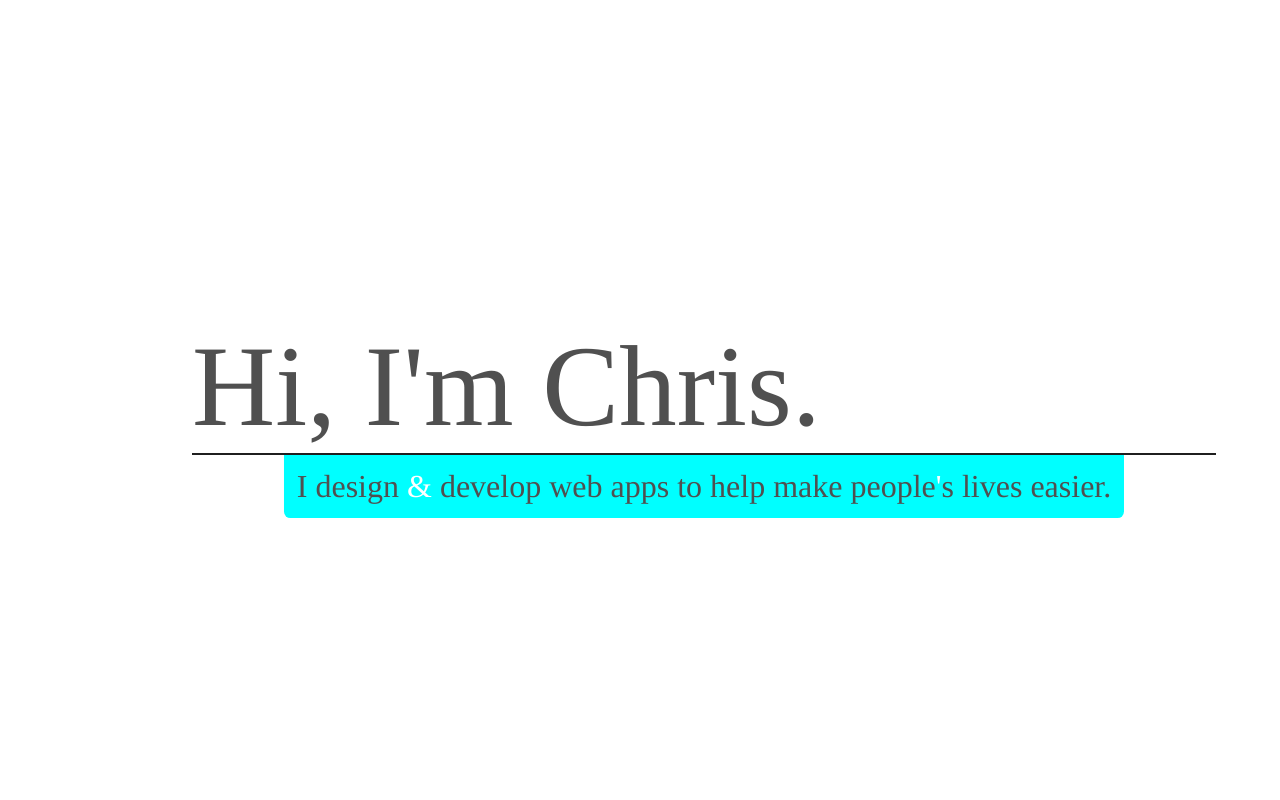
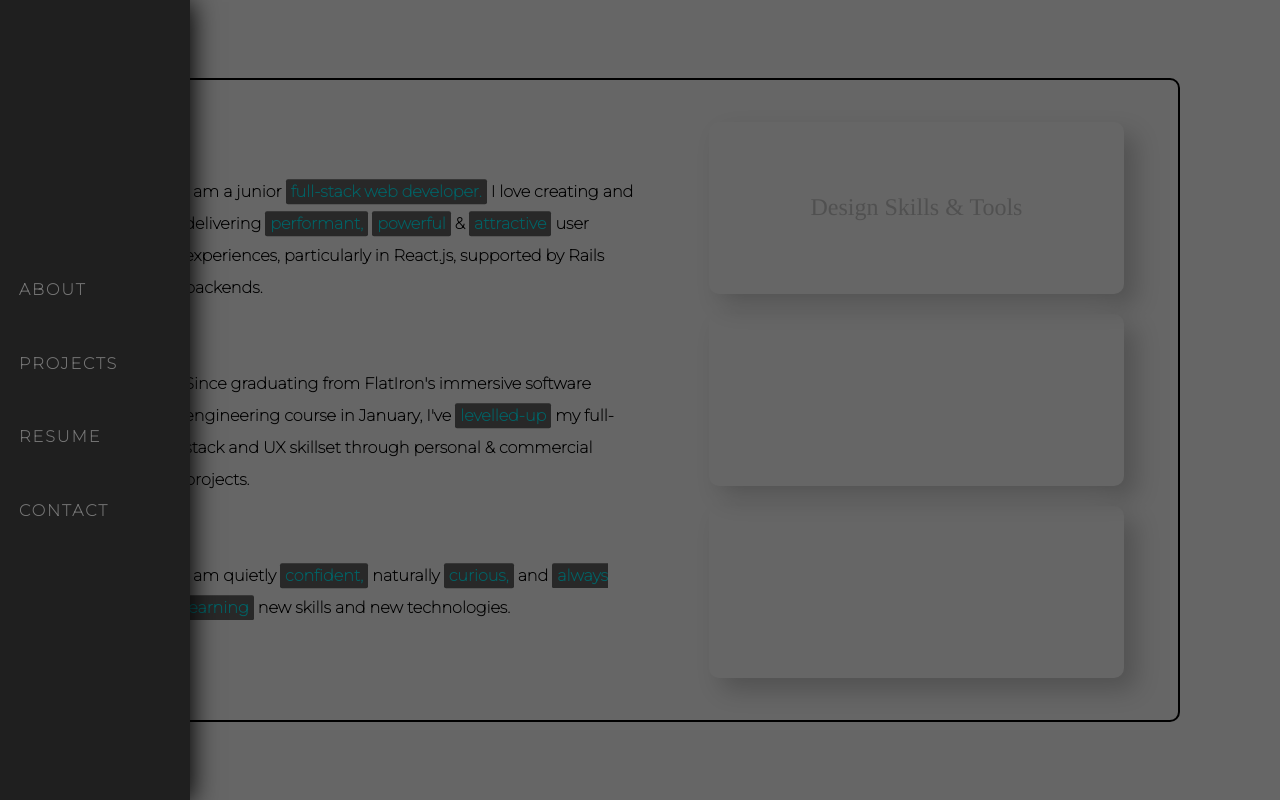
Before and after one commit to ck2e14/portfoliov4, a React (Create React App) app: page /about in a window 1280 px wide. Built offline with nearby package versions, Linux system fonts and the light colour scheme.

Commit message:
about page skeleton'd, need to finish skillcards

```diff
--- a/package.json
+++ b/package.json
@@ -8,6 +8,7 @@
     "@testing-library/user-event": "^7.2.1",
     "react": "^16.13.1",
     "react-dom": "^16.13.1",
+    "react-router-dom": "^5.2.0",
     "react-scripts": "3.4.3"
   },
   "scripts": {
--- a/src/App.css
+++ b/src/App.css
@@ -2,6 +2,61 @@
   position: relative;
   width: 100vw;
   height: 100vh;
-  overflow: hidden !important;
-  font-family: 'Tinos', serif;
+  overflow-x: hidden !important;
+  /* font-family: 'Tinos', serif;   */
+  font-family: 'Montserrat', sans-serif;
 }
+
+.shader {
+  position: fixed;
+  height: 100vh;
+  width: 100vw;
+  background-color: rgba(0, 0, 0, 0.6);
+  transition: all .25s;
+  z-index: 98;
+  animation: fade-in .25s ease-in-out;
+}
+
+@-webkit-keyframes text-focus-in {
+  0% {
+      -webkit-filter: blur(12px);
+              filter: blur(12px);
+      opacity: 0;
+  }
+  100% {
+      -webkit-filter: blur(0px);
+              filter: blur(0px);
+      opacity: 1;
+  }
+}
+
+@keyframes text-focus-in {
+  0% {
+      -webkit-filter: blur(12px);
+              filter: blur(12px);
+      opacity: 0;
+  }
+  100% {
+      -webkit-filter: blur(0px);
+              filter: blur(0px);
+      opacity: 1;
+  }
+}
+
+@-webkit-keyframes fade-in {
+  0% {
+    opacity: 0;
+  }
+  100% {
+    opacity: 1;
+  }
+}
+
+@keyframes fade-in {
+  0% {
+    opacity: 0;
+  }
+  100% {
+    opacity: 1;
+  }
+}
--- a/src/App.js
+++ b/src/App.js
@@ -1,16 +1,49 @@
-import React from 'react';
+import React, {useState} from 'react';
 import './App.css';
 import Landing from './Components/Landing/Landing'
+import Navbar from './Components/NavBar/NavBar'
+import About from './Components/About/About'
+import { BrowserRouter, Route, Switch } from "react-router-dom";
 
 function App() {
+
+  const [ shader, setShader ] = useState(false)
+
+  const handleHoverNavBar = () => {
+    setShader(!shader)
+  }
+
   return (
-    <div className="top-level-container">
+    <>
 
-      <Landing />
+      <BrowserRouter>
+
+        <Switch>
+
+          <div className="top-level-container">
+
+            { shader && <div className="shader" onMouseOver={handleHoverNavBar}></div>}
+
+            <Navbar onHover={handleHoverNavBar} />
+
+            <Route exact path='/'>
+              <Landing />
+            </Route>
+
+            <Route path='/about'>
+              <About />
+            </Route>
+
+          </div>
+
+        </Switch>
+
+      </BrowserRouter>
 
       <link href="https://fonts.googleapis.com/css2?family=Tinos&display=swap" rel="stylesheet"/>
+      <link href="https://fonts.googleapis.com/css2?family=Montserrat:wght@100&display=swap" rel="stylesheet"/>
 
-    </div>
+    </>
   );
 }
 
--- /dev/null
+++ b/src/Components/About/About-style.css
@@ -0,0 +1,73 @@
+.about-container {
+   height: 100%;
+   width: 100%;
+   padding-left: 2%;
+   z-index: 97;
+   animation: fade-in 1s;
+}
+
+.about-border {
+   position: absolute;
+   top: 50%;
+   left: 52%;
+   transform: translate(-50%, -50%);
+   height: 80%;
+   width: 80%;
+   border: 2px solid black;
+   border-radius: 10px;
+}
+
+.about-blurb {
+   padding: 3%;
+   position: relative;
+   top: 50%;
+   transform: translateY(-50%);
+   font-size: 2vh;
+   width: 45%;
+   line-height: 2;
+   font-weight: bold;
+}
+
+.about-blurb span {
+   background-color: rgb(100, 100, 100);
+   color: rgb(0, 247, 255);
+   padding: 3px;
+   padding-left: 5px;
+   padding-right: 5px;
+   border-radius: 2px;
+}
+
+.vertical-title {
+   font-size: 6vh;
+   position: absolute;
+   width: fit-content;
+   transform: rotate(270deg);
+   font-family: 'Tinos', serif;
+   top: 28%;
+   left: 2.5%;
+   color: grey;
+   animation: fade-in 1s;
+   cursor: default;
+}
+
+.about-skillcards {
+   position: absolute;
+   display: flex;
+   flex-direction: column;
+   justify-content: space-around;
+   align-items: center;
+   height: 90%;
+   width: 45%;
+   right: 3%;
+   top: 5%;
+   /* border: 2px solid green; */
+}
+
+@media only screen and (min-device-width : 320px) and (max-device-width : 480px) {
+   .vertical-title {
+      transform: rotate(0deg);
+      top: 3%;
+      left: 20%;
+      font-size: 4vh;
+   }
+}
--- /dev/null
+++ b/src/Components/About/About.js
@@ -0,0 +1,39 @@
+import React from 'react'
+import './About-style.css'
+import SkillCard from '../SkillCard/SkillCard'
+
+const About = () => {
+   return(
+      <>
+      <div className="about-container">
+
+         <div className="about-border">
+
+         <div className="about-blurb">
+               I am a junior <span> full-stack web developer.</span> I love creating and delivering <span>performant,</span> <span>powerful</span> & <span>attractive</span> user experiences, particularly in React.js, supported by Rails backends.<br/><br/><br/>
+
+               Since graduating from FlatIron's immersive software engineering course in January, I've <span>levelled-up</span> my full-stack and UX skillset through personal & commercial projects. <br/><br/><br/>
+               I am quietly <span>confident,</span> naturally <span>curious,</span> and <span>always learning</span> new skills and new technologies.
+         </div>
+
+         <div className="about-skillcards">
+
+            <SkillCard  title={'Design Skills & Tools'} listArray={['Balsamiq', 'Sketch', 'Adobe Lightroom', "Pen & Paper!"]}/>
+
+            <SkillCard  />
+
+            <SkillCard  />
+
+         </div>
+
+         </div>
+
+      </div>
+
+      <div className="vertical-title">A B O U T</div>
+
+      </>
+   )
+}
+
+export default About
--- a/src/Components/Landing/Landing.css
+++ b/src/Components/Landing/Landing.css
@@ -2,6 +2,21 @@
    height: 100%;
    width: 100%;
    padding-left: 5%;
+   z-index: 97;
+   font-family: 'Tinos', serif;
+}
+
+.border-box {
+   position: absolute;
+   height: 60%;
+   width: 80%;
+   border-radius: 10px;
+   top: 50%;
+   left: 50%;
+   transform: translate(-50%, -50%);
+   border: 2px solid rgb(175, 175, 175);
+   animation: fade-in 2s;
+   /* padding:0 10px; */
 }
 
 .my-name {
@@ -9,12 +24,9 @@
    top: 40%;
    left: 50%;
    transform: translate(-50%);
-   /* border-radius: .5vw; */
    height: fit-content;
    width: 80%;
-   border-bottom: 2px solid rgb(31, 31, 31);
-   /* background-color: #00FFFF; */
-   /* background: linear-gradient(180deg, #ffffff 70%, #00FFFF 50%); */
+   border-bottom: 2px solid rgb(59, 59, 59);
    font-size: 9vw;
    color: rgb(80, 80, 80);
    transition: all .25s;;
@@ -23,32 +35,32 @@
 }
 
 .my-name span {
-   position: absolute;
-   bottom: 7%;
-   left: 5%;
+   color: rgb(119, 119, 119);
 }
 
 .tagline {
    position: relative;
+   left: 50%;
+   transform: translateX(-50%);
    top: 40%;
-   left: 50%;
-   transform: translate(-50%);
    width: fit-content;
-   background-color: #00FFFF;
+   background-color: #36f3f3;
    color: rgb(80, 80, 80);
-   font-size: 2.5vw;
-   border-radius: .5vw;
+   font-size: 2vw;
+   font-weight: bold;
+   border-radius: .25vw;
+   z-index: 91;
    border-top-right-radius: 0;
    border-top-left-radius: 0;
+   font-family: 'Montserrat', sans-serif;
    padding: 1%;
    transition: all .25s;
    -webkit-animation: text-focus-in 1s cubic-bezier(0.550, 0.085, 0.680, 0.530) both;
    animation: text-focus-in 1s cubic-bezier(0.550, 0.085, 0.680, 0.530) both;
-   animation-delay:.75s;
 }
 
 .tagline span {
-   color: white;
+   color: rgb(119, 119, 119);
 }
 
 @-webkit-keyframes text-focus-in {
@@ -62,8 +74,9 @@
                filter: blur(0px);
       opacity: 1;
    }
-   }
-   @keyframes text-focus-in {
+}
+
+@keyframes text-focus-in {
    0% {
       -webkit-filter: blur(12px);
                filter: blur(12px);
@@ -75,3 +88,12 @@
       opacity: 1;
    }
 }
+
+@keyframes fade-in {
+   0% {
+      opacity: 0;
+   }
+   100% {
+      opacity: 1;
+   }
+}
--- a/src/Components/Landing/Landing.js
+++ b/src/Components/Landing/Landing.js
@@ -5,12 +5,14 @@ const Landing = () => {
    return (
       <div className="landing-container">
 
+         <div className="border-box"></div>
+
          <div className="my-name">
-             Hi, I'm Chris.
+            Hi<span>,</span> I<span>'</span>m Chris<span>.</span>
          </div>
 
          <div className="tagline">
-            I design <span>&</span> develop web apps to help make people<span>'</span>s lives easier.
+            I design <span>&</span> develop web apps to help make people<span>'</span>s lives easier<span>.</span>
          </div>
 
       </div>
--- /dev/null
+++ b/src/Components/NavBar/NavBar-style.css
@@ -0,0 +1,87 @@
+.navbar-container {
+   position: fixed;
+   left: 0; top: 0;
+   width: 3%;
+   min-width: 3%;
+   height: 100%;
+   z-index: 99;
+   background-color: rgb(31, 31, 31);
+   box-shadow: 2px 2px 25px rgb(0, 0, 0);
+   font-family: 'Montserrat', sans-serif;
+   transition: all .3s;
+   font-weight: bold;
+	-webkit-animation: text-focus-in .5s cubic-bezier(0.550, 0.085, 0.680, 0.530) both;
+   animation: text-focus-in .5s cubic-bezier(0.550, 0.085, 0.680, 0.530) both;
+   animation-delay: 2s;
+}
+
+.navbar-container:hover {
+   width: 10%;
+   min-width: 190px;
+   background-color: rgb(31, 31, 31);
+   box-shadow: 2px 2px 25px rgb(0, 0, 0);
+}
+
+.navbar-container:hover > .navbar-flex-container {
+   opacity: 1;
+}
+
+.navbar-flex-container {
+   display: flex;
+   flex-direction: column;
+   justify-content: space-between;
+   align-items: center;
+   height: 30%;
+   width: 100%;
+   position: relative;
+   top: 50%;
+   transform: translateY(-50%);
+   color: rgb(119, 119, 119);
+   opacity: 0;
+   transition: all .25s;
+}
+
+.nav-item {
+   cursor: pointer;
+   position: relative;
+   font-size: 2vh;
+   width: 80%;
+   font-weight: bold;
+   transition: all .5s;
+   letter-spacing: 2px;
+   text-align: left;
+   text-decoration: none !important;
+   z-index: 99;
+   user-select: none;
+}
+
+a {
+   color: rgb(119, 119, 119);
+}
+
+.nav-item:hover {
+   color: white;
+}
+
+.not-expanded {
+   position: absolute;
+   color: grey;
+   transform: translateY(-50%);
+   top: 50%;
+   font-size: 20px;
+   writing-mode: vertical-lr;
+   width: 120px;
+   left: 30%;
+   height: fit-content;
+   /* transition: .25s; */
+   opacity: 1;
+   letter-spacing: .4vh;
+   animation: fade-in 1s;
+}
+
+.navbar-container:hover > .not-expanded {
+   display: none;
+   opacity: 0;
+   z-index: 1;
+   visibility: hidden;
+}
--- /dev/null
+++ b/src/Components/NavBar/NavBar.js
@@ -0,0 +1,37 @@
+import React from 'react'
+import './NavBar-style.css'
+import { Link } from 'react-router-dom'
+
+const NavBar = props => {
+
+   const { onHover } = props
+
+   return(
+      <div className="navbar-container"
+         onMouseEnter={() => onHover()}
+         onMouseLeave={() => onHover()}
+         >
+
+         <div className="not-expanded">
+            E X P L O R E
+         </div>
+
+         <div className="navbar-flex-container">
+
+            <Link to='about' className="nav-item">
+               <div>ABOUT</div>
+            </Link>
+
+            <div className="nav-item">PROJECTS</div>
+
+            <div className="nav-item">RESUME</div>
+
+            <div className="nav-item">CONTACT</div>
+
+         </div>
+
+      </div>
+   )
+}
+
+export default NavBar
--- /dev/null
+++ b/src/Components/SkillCard/SkillCard-style.css
@@ -0,0 +1,37 @@
+.skillcard-container {
+   position: relative;
+   width: 90%;
+   height: 30%;
+   transition: all .25s;
+   border-radius: 10px;
+   box-shadow: inset 0;
+}
+
+.skillcard-container:hover {
+   box-shadow: inset 6px 6px 10px 0 rgba(0, 0, 0, 0.2),
+   inset -6px -6px 10px 0 rgba(255, 255, 255, 0.5);
+}
+
+.skillcard-front {
+   height: 100%;
+   display: flex;
+   justify-content: center;
+   border-radius: 10px;
+   align-items: center;
+   box-shadow: 12px 12px 24px 0 rgba(0, 0, 0, 0.2),
+               -12px -12px 24px 0 rgba(255, 255, 255, 0.5);
+   background-color: rgba(73, 73, 73, 0);
+
+}
+
+.skillcard-front p {
+   font-size: 3vh;
+   /* font-weight: bold; */
+   font-family: 'Tinos', serif;
+   color: rgb(202, 202, 202);
+   cursor: pointer;
+}
+
+.skillcard-back {
+   animation: fade-in 1s;
+}
--- /dev/null
+++ b/src/Components/SkillCard/SkillCard.js
@@ -0,0 +1,45 @@
+import React, {useState} from 'react'
+import './SkillCard-style.css'
+
+const SkillCard = props => {
+
+   const [ front, setFront ] = useState(true)
+
+   const { title, listArray } = props
+
+   const buildList = () => {
+      if(!listArray) return
+      listArray.forEach(skill => {
+         return(
+            <li>{skill}</li>
+         )
+      })
+   }
+
+   return(
+      <div className="skillcard-container" onMouseLeave={() => setFront(true)}>
+
+         { front &&
+            <div className="skillcard-front"
+               onMouseOver={() => setFront(false)}
+               onMouseLeave={() => setFront(true)}
+               >
+               <p>{title}</p>
+            </div>
+         }
+
+         { !front &&
+            <div className="skillcard-back">
+               <div className="skills-list">
+                  <ul>
+                     {buildList}
+                  </ul>
+               </div>
+            </div>
+         }
+
+      </div>
+   )
+}
+
+export default SkillCard
```
Also changed, not shown: 1 other file (tests, documents, lock files or other folders).
